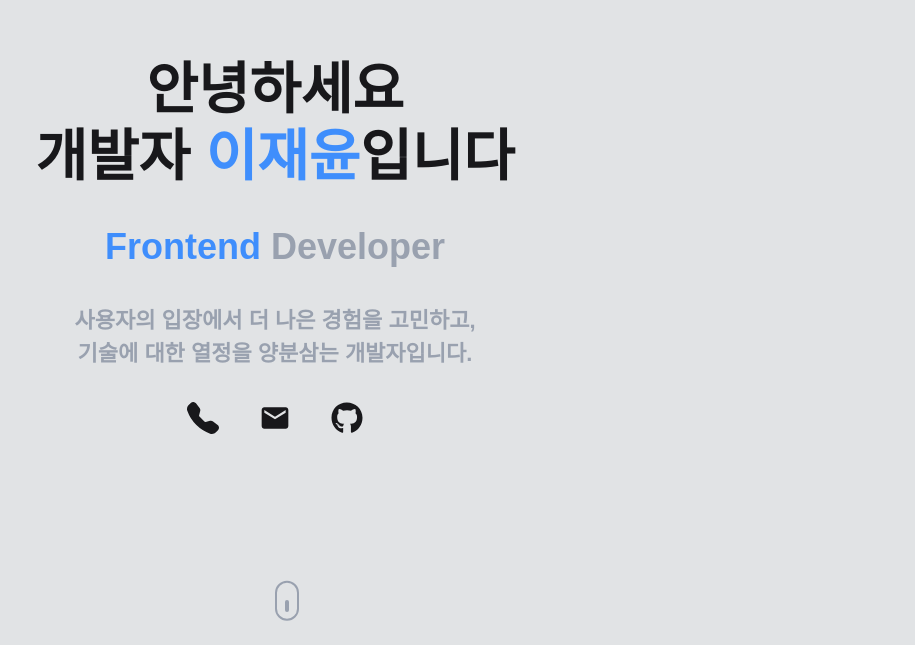
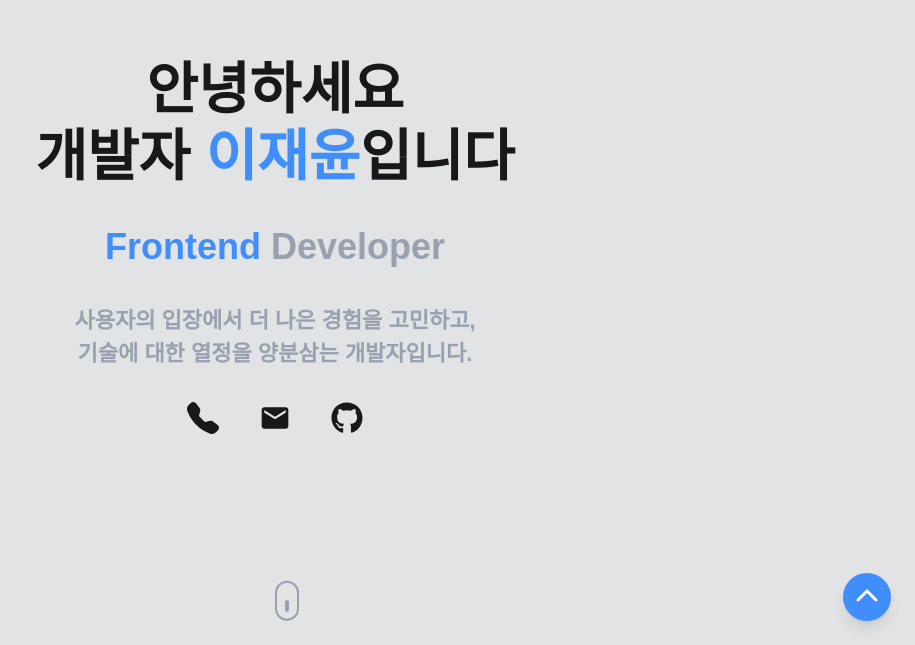
Before and after one commit to ggalmury/portfolio, a Next.js app: page / in a window 1280 px wide. Shown: the part 155-800 px from the top of the page, without its empty margins (365-1280 px from the left). Built offline with nearby package versions, Linux system fonts and the light colour scheme.

Commit message:
feat: 상단 스크롤 버튼 구현

```diff
--- a/src/app/layout.tsx
+++ b/src/app/layout.tsx
@@ -10,6 +10,7 @@ import ToastProvider from "@/providers/ToastProvider";
 
 import Footer from "@/components/layouts/Footer";
 import Caption1 from "@/components/atoms/typography/Caption1";
+import ScrollToTopButton from "@/components/atoms/buttons/ScrollToTopButton";
 
 const geistSans = Geist({
   variable: "--font-geist-sans",
@@ -38,6 +39,8 @@ const RootLayout = ({ children }: Readonly<RootLayoutProps>) => {
 
         {children}
 
+        <ScrollToTopButton />
+
         <Footer>
           <Caption1 text="© 2025 이재윤. All rights reserved." styles={{ color: "text-gray-400" }} />
         </Footer>
--- /dev/null
+++ b/src/components/atoms/buttons/ScrollToTopButton.tsx
@@ -0,0 +1,22 @@
+"use client";
+
+import clsx from "clsx";
+import { FaChevronUp } from "react-icons/fa6";
+
+const ScrollToTopButton = () => {
+  const scrollToTop = (): void => window.scrollTo({ top: 0, behavior: "smooth" });
+
+  return (
+    <button
+      className={clsx(
+        "fixed right-6 bottom-6 z-50 p-3 rounded-full text-white shadow-lg bg-primary-600 transition-transform duration-200",
+        "hover:scale-120",
+      )}
+      onClick={scrollToTop}
+    >
+      <FaChevronUp size={24} />
+    </button>
+  );
+};
+
+export default ScrollToTopButton;
--- a/src/styles/reset.css
+++ b/src/styles/reset.css
@@ -23,13 +23,17 @@
     display: block;
   }
 
+  body {
+    line-height: 1;
+  }
+
+  button {
+    cursor: pointer;
+  }
+
   span {
     word-break: keep-all;
     white-space: pre-line;
-  }
-
-  body {
-    line-height: 1;
   }
 
   ol,
```
